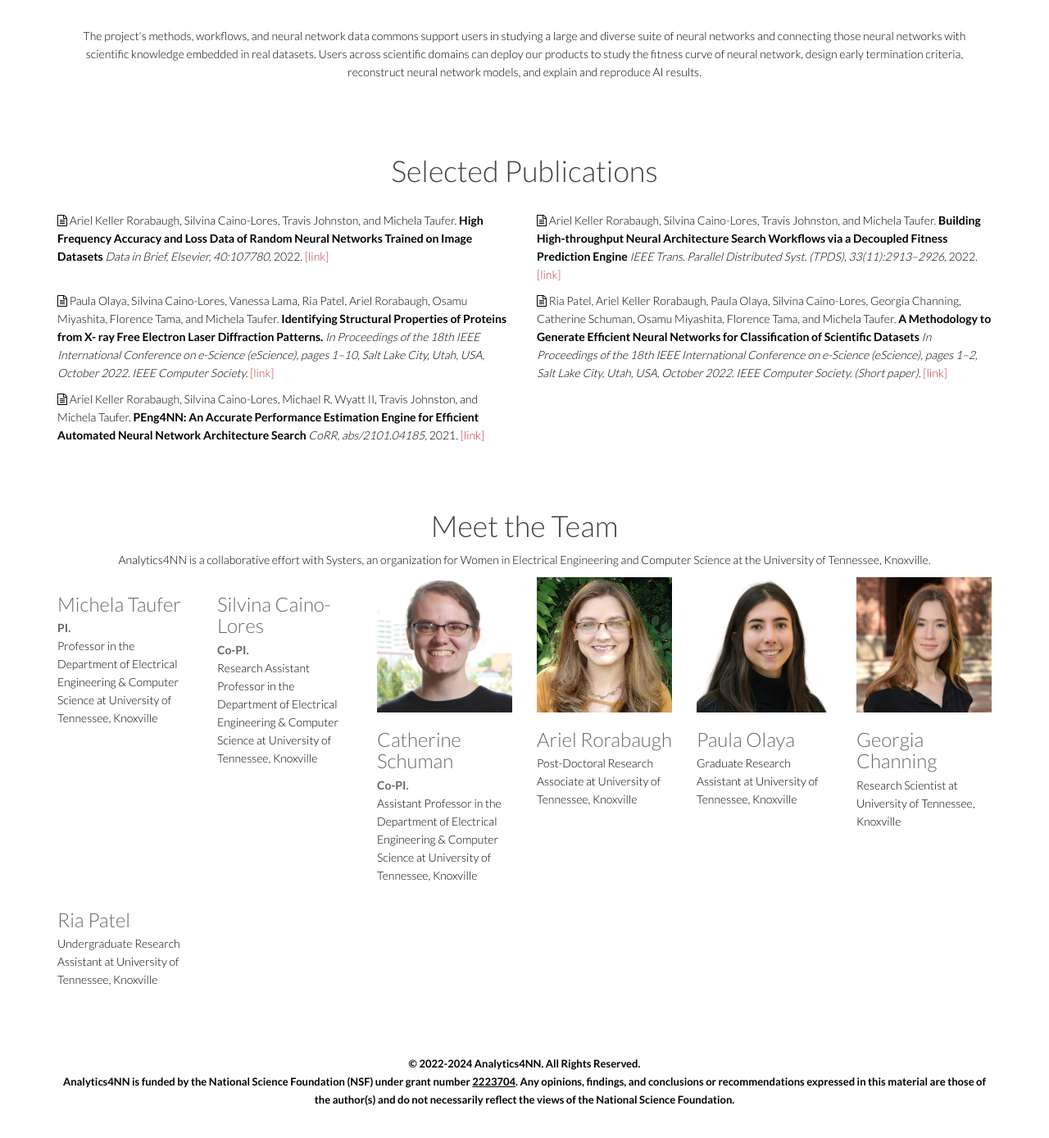
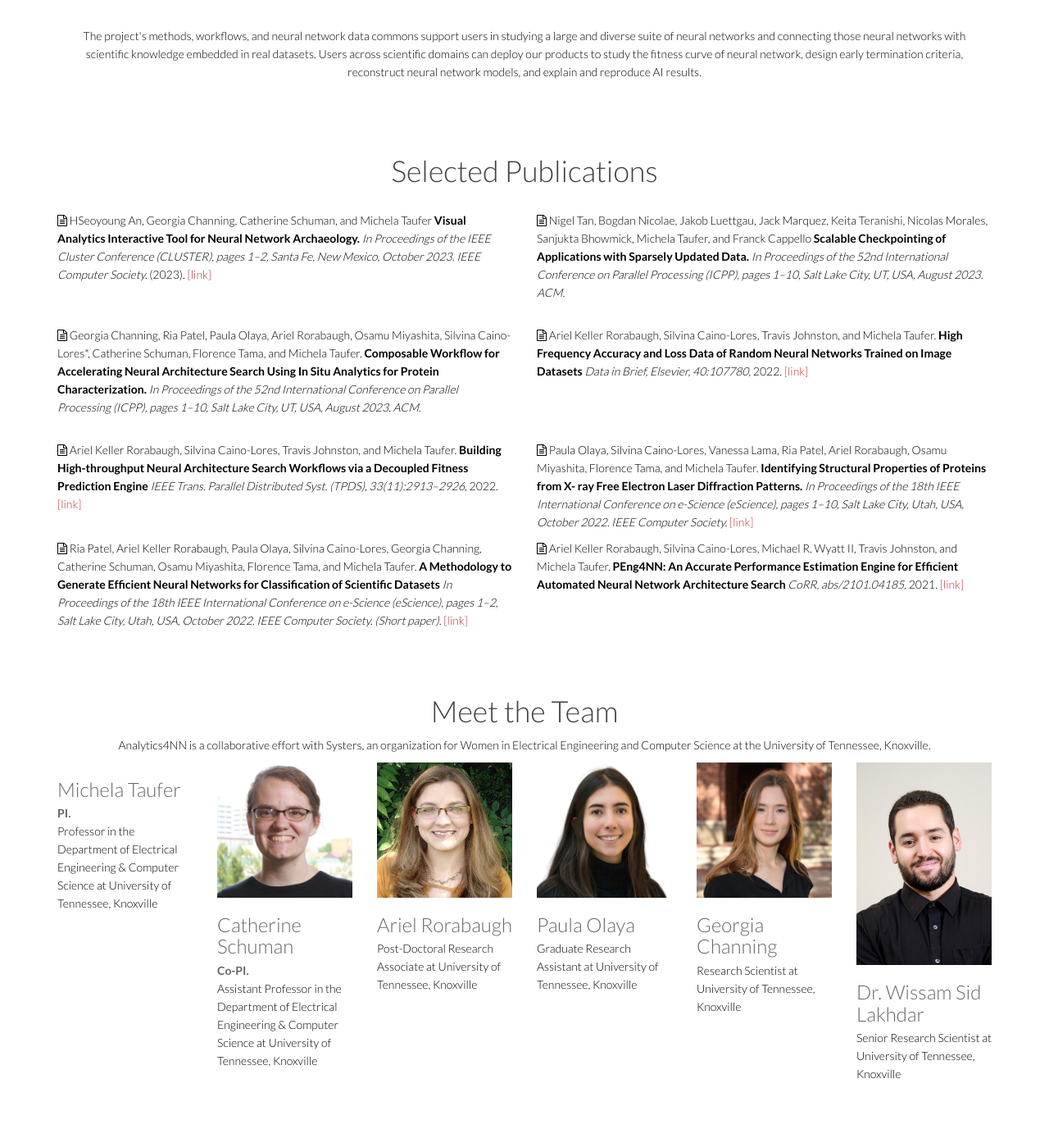
Before and after one commit to analytics4neuralnetworks/analytics4neuralnetworks.github.io, a Jekyll site: the page built from index.html, in a window 1280 px wide and 1400 px high, scrolled down 924 px. Shown: the top 1388 px of the window at 82% size. Built offline with Jekyll 4.4.1, drawn with Linux system fonts in a browser that asks for light colours; before the commit the page ends 2286 px from its top, so only the background shows below that; some of the changed text lies outside the part shown.

Commit message:
[add] publications and members

```diff
--- a/index.html
+++ b/index.html
@@ -34,7 +34,8 @@
             <div class="row">
                 <h1 class="padding-top bold title text-center">About Analytics4NN</h1>
                 <div class="text-center" style="padding: 20px">
-                    This project tackles the data challenge of enabling efficient neural network architecture search on the next-generation supercomputers by:
+                    This project tackles the data challenge of enabling efficient neural network architecture search on
+                    the next-generation supercomputers by:
                 </div>
                 <div class="col-md-6">
                     <div class="testimonial">
@@ -47,7 +48,8 @@
                             </div>
                             <div class="media-body">
                                 <span style="font-size: 18px">Defining methods</span>
-                                to increase throughput in neural network architecture search, enabling rapid and flexible training termination
+                                to increase throughput in neural network architecture search, enabling rapid and
+                                flexible training termination
                                 early in the training process across fitness measurements, datasets, and problems
                                 <!-- description 1 -->
                             </div>
@@ -61,8 +63,10 @@
                             </div>
                             <div class="media-body">
                                 <span style="font-size: 18px">Designing the building blocks</span>
-                                that transform existing neural network architecture search implementations from tightly-coupled, monolithic
-                                software tools embedding both search and prediction into a flexible, modular, and reusable workflow in which
+                                that transform existing neural network architecture search implementations from
+                                tightly-coupled, monolithic
+                                software tools embedding both search and prediction into a flexible, modular, and
+                                reusable workflow in which
                                 search and prediction are decoupled
                                 <!-- description 2 -->
                             </div>
@@ -79,8 +83,10 @@
                                 </span>
                             </div>
                             <div class="media-body">
-                                <span style="font-size: 18px">Generating a searchable and reusable neural network data commons </span>
-                                that shares full provenance of the lifespan of diverse neural networks through the generation, training, and validation stages
+                                <span style="font-size: 18px">Generating a searchable and reusable neural network data
+                                    commons </span>
+                                that shares full provenance of the lifespan of diverse neural networks through the
+                                generation, training, and validation stages
                             </div>
                         </div>
                         <div class="media wow scaleIn" data-wow-duration="500ms" data-wow-delay="300ms">
@@ -91,17 +97,22 @@
                                 </span>
                             </div>
                             <div class="media-body">
-                                <span style="font-size: 18px">Developing new curriculum material, online courses, and online training material </span>
-                                targeting neural network analysis and efficient architecture search topics, and designed to broader the HPC and AI communities
+                                <span style="font-size: 18px">Developing new curriculum material, online courses, and
+                                    online training material </span>
+                                targeting neural network analysis and efficient architecture search topics, and designed
+                                to broader the HPC and AI communities
                             </div>
                         </div>
                     </div>
                 </div>
             </div>
             <div class="text-center" style="padding: 20px">
-                The project's methods, workflows, and neural network data commons support users in studying a large and diverse suite of neural
-                networks and connecting those neural networks with scientific knowledge embedded in real datasets. Users across scientific domains
-                can deploy our products to study the fitness curve of neural network, design early termination criteria, reconstruct neural network
+                The project's methods, workflows, and neural network data commons support users in studying a large and
+                diverse suite of neural
+                networks and connecting those neural networks with scientific knowledge embedded in real datasets. Users
+                across scientific domains
+                can deploy our products to study the fitness curve of neural network, design early termination criteria,
+                reconstruct neural network
                 models, and explain and reproduce AI results.
             </div>
         </div><!--/#testimonial-container-->
@@ -116,52 +127,94 @@
                 <div class="row" style="padding-top: 20px">
                     <div class="col-xs-12 col-sm-6 publication">
                         <i class="fa fa-file-text-o"></i>
+                        HSeoyoung An, Georgia Channing, Catherine Schuman, and Michela Taufer
+                        <b>Visual Analytics
+                            Interactive Tool for Neural Network Archaeology.</b>
+                        <i>In Proceedings of the IEEE Cluster Conference
+                            (CLUSTER), pages 1–2, Santa Fe, New Mexico, October 2023. IEEE Computer Society.</i>
+                        (2023).
+                        <a href="https://www.computer.org/csdl/proceedings-article/cluster-workshops/2023/706200a050/1ShzfrxkVZ6"
+                            target="_blank">[link]</a>
+                    </div>
+                    <div class="col-xs-12 col-sm-6 publication">
+                        <i class="fa fa-file-text-o"></i>
+                        Nigel Tan, Bogdan Nicolae, Jakob Luettgau, Jack Marquez, Keita Teranishi, Nicolas Morales,
+                        Sanjukta Bhowmick, Michela Taufer, and Franck Cappello
+                        <b>Scalable Checkpointing of Applications with Sparsely Updated Data.</b>
+                        <i>In Proceedings of the 52nd International Conference on Parallel Processing (ICPP), pages
+                            1–10, Salt Lake City, UT, USA, August 2023. ACM.</i>
+
+                    </div>
+                </div>
+                <div class="row" style="padding-top: 20px">
+                    <div class="col-xs-12 col-sm-6 publication">
+                        <i class="fa fa-file-text-o"></i>
+                        Georgia Channing, Ria Patel, Paula Olaya, Ariel Rorabaugh, Osamu Miyashita, Silvina
+                        Caino-Lores*, Catherine Schuman, Florence Tama, and Michela Taufer.
+                        <b>Composable Workflow for Accelerating Neural Architecture Search Using In Situ Analytics for
+                            Protein Characterization.</b>
+                        <i>In Proceedings of the 52nd International Conference on Parallel Processing (ICPP), pages
+                            1–10,
+                            Salt Lake City, UT, USA, August 2023. ACM.</i>
+                    </div>
+                    <div class="col-xs-12 col-sm-6 publication">
+                        <i class="fa fa-file-text-o"></i>
                         Ariel Keller Rorabaugh, Silvina Caino-Lores, Travis Johnston, and Michela Taufer.
                         <b>High Frequency Accuracy and Loss Data of Random Neural Networks Trained on Image Datasets</b>
                         <i>Data in Brief, Elsevier, 40:107780,</i>
                         2022.
-                        <a href="https://www.sciencedirect.com/science/article/pii/S2352340921010544" target="_blank">[link]</a>
+                        <a href="https://www.sciencedirect.com/science/article/pii/S2352340921010544"
+                            target="_blank">[link]</a>
                     </div>
+                </div>
+                <div class="row" style="padding-top: 20px">
+
                     <div class="col-xs-12 col-sm-6 publication">
                         <i class="fa fa-file-text-o"></i>
                         Ariel Keller Rorabaugh, Silvina Caino-Lores, Travis Johnston, and Michela Taufer.
-                        <b>Building High-throughput Neural Architecture Search Workflows via a Decoupled Fitness Prediction Engine</b>
+                        <b>Building High-throughput Neural Architecture Search Workflows via a Decoupled Fitness
+                            Prediction Engine</b>
                         <i>IEEE Trans. Parallel Distributed Syst. (TPDS), 33(11):2913–2926,</i>
                         2022.
                         <a href="https://ieeexplore.ieee.org/document/9674227" target="_blank">[link]</a>
                     </div>
+                    <div class="col-xs-12 col-sm-6 publication">
+                        <i class="fa fa-file-text-o"></i>
+                        Paula Olaya, Silvina Caino-Lores, Vanessa Lama, Ria Patel, Ariel Rorabaugh, Osamu Miyashita,
+                        Florence Tama, and Michela Taufer.
+                        <b>Identifying Structural Properties of Proteins from X- ray Free Electron Laser Diffraction
+                            Patterns.</b>
+                        <i>In Proceedings of the 18th IEEE International Conference on e-Science (eScience), pages 1–10,
+                            Salt Lake City, Utah, USA, October 2022. IEEE Computer Society.</i>
+                        <a href="" target="_blank">[link]</a>
+                    </div>
                 </div>
 
                 <div class="row">
+
                     <div class="col-xs-12 col-sm-6 publication">
                         <i class="fa fa-file-text-o"></i>
-                        Paula Olaya, Silvina Caino-Lores, Vanessa Lama, Ria Patel, Ariel Rorabaugh, Osamu Miyashita, Florence Tama, and Michela Taufer.
-                        <b>Identifying Structural Properties of Proteins from X- ray Free Electron Laser Diffraction Patterns.</b>
-                        <i>In Proceedings of the 18th IEEE International Conference on e-Science (eScience), pages 1–10, Salt Lake City, Utah, USA, October 2022. IEEE Computer Society.</i>
+                        Ria Patel, Ariel Keller Rorabaugh, Paula Olaya, Silvina Caino-Lores, Georgia Channing, Catherine
+                        Schuman, Osamu Miyashita, Florence Tama, and Michela Taufer.
+                        <b>A Methodology to Generate Efficient Neural Networks for Classification of Scientific
+                            Datasets</b>
+                        <i>In Proceedings of the 18th IEEE International Conference on e-Science (eScience), pages 1–2,
+                            Salt Lake City, Utah, USA, October 2022. IEEE Computer Society. (Short paper).</i>
                         <a href="" target="_blank">[link]</a>
                     </div>
                     <div class="col-xs-12 col-sm-6 publication">
                         <i class="fa fa-file-text-o"></i>
-                        Ria Patel, Ariel Keller Rorabaugh, Paula Olaya, Silvina Caino-Lores, Georgia Channing, Catherine Schuman, Osamu Miyashita, Florence Tama, and Michela Taufer.
-                        <b>A Methodology to Generate Efficient Neural Networks for Classification of Scientific Datasets</b>
-                        <i>In Proceedings of the 18th IEEE International Conference on e-Science (eScience), pages 1–2, Salt Lake City, Utah, USA, October 2022. IEEE Computer Society. (Short paper).</i>
-                        <a href="" target="_blank">[link]</a>
-                    </div>
-
-
-                </div>
-
-                <div class="row">
-                    <div class="col-xs-12 col-sm-6 publication">
-                        <i class="fa fa-file-text-o"></i>
-                        Ariel Keller Rorabaugh, Silvina Caino-Lores, Michael R. Wyatt II, Travis Johnston, and Michela Taufer.
-                        <b>PEng4NN: An Accurate Performance Estimation Engine for Efficient Automated Neural Network Architecture Search</b>
+                        Ariel Keller Rorabaugh, Silvina Caino-Lores, Michael R. Wyatt II, Travis Johnston, and Michela
+                        Taufer.
+                        <b>PEng4NN: An Accurate Performance Estimation Engine for Efficient Automated Neural Network
+                            Architecture Search</b>
                         <i>CoRR, abs/2101.04185,</i>
                         2021.
                         <a href="https://arxiv.org/abs/2101.04185v2" target="_blank">[link]</a>
                     </div>
 
                 </div>
+
 
                 <!-- <div class="row">
 
@@ -174,21 +227,22 @@
                 </div>
                 <div class="row"> -->
 
-                </div>
             </div>
         </div>
+    </div>
     </div>
 </section>
 
 <section id="team">
     <div class="container">
         <div id="team-carousel" class="carousel slide wow fadeIn" data-ride="carousel" data-wow-duration="400ms"
-             data-wow-delay="400ms">
+            data-wow-delay="400ms">
             <div class="row padding-top">
                 <h1 class="title text-center wow fadeInDown" data-wow-duration="500ms" data-wow-delay="300ms">Meet the
                     Team</h1>
                 <p class="text-center wow fadeInDown" data-wow-duration="400ms" data-wow-delay="400ms">Analytics4NN is a
-                    collaborative effort with Systers, an organization for Women in Electrical Engineering and Computer Science at the University of
+                    collaborative effort with Systers, an organization for Women in Electrical Engineering and Computer
+                    Science at the University of
                     Tennessee, Knoxville.</p>
                 <!--clearfix xs every 2 to ensure uniform height in each row on mobile-->
                 <div class="clearfix visible-xs"></div>
@@ -201,35 +255,16 @@
                             <div class="social-profile">
                                 <ul class="nav nav-pills">
                                     <li><a href="mailto:mtaufer@utk.edu"><i class="fa fa-envelope"></i></a></li>
-                                    <li><a href="https://www.eecs.utk.edu/people/faculty/dr-michela-taufer/" target="_blank"><i
-                                            class="fa fa-link"></i></a></li>
+                                    <li><a href="https://www.eecs.utk.edu/people/faculty/dr-michela-taufer/"
+                                            target="_blank"><i class="fa fa-link"></i></a></li>
                                 </ul>
                             </div>
                         </div>
                         <div class="person-info">
                             <h2>Michela Taufer</h2>
                             <strong style="color: #666">PI.</strong>
-                            <p>Professor in the Department of Electrical Engineering &amp; Computer Science at University of Tennessee, Knoxville</p>
-                        </div>
-                    </div>
-                </div>
-                <div class="col-sm-2 col-xs-6">
-                    <div class="team-single-wrapper">
-                        <div class="team-single">
-                            <div class="person-thumb">
-                                <img src="images/about/silvina-color.png" class="img-responsive" alt="">
-                            </div>
-                            <div class="social-profile">
-                                <ul class="nav nav-pills">
-                                    <li><a href="mailto:scainolo@utk.edu"><i
-                                            class="fa fa-envelope"></i></a></li>
-                                </ul>
-                            </div>
-                        </div>
-                        <div class="person-info">
-                            <h2>Silvina Caino-Lores</h2>
-                            <strong style="color: #666">Co-PI.</strong>
-                            <p>Research Assistant Professor in the Department of Electrical Engineering &amp; Computer Science at University of Tennessee, Knoxville</p>
+                            <p>Professor in the Department of Electrical Engineering &amp; Computer Science at
+                                University of Tennessee, Knoxville</p>
                         </div>
                     </div>
                 </div>
@@ -244,15 +279,15 @@
                             </div>
                             <div class="social-profile">
                                 <ul class="nav nav-pills">
-                                    <li><a href="mailto:cschuman@utk.edu"><i
-                                            class="fa fa-envelope"></i></a></li>
+                                    <li><a href="mailto:cschuman@utk.edu"><i class="fa fa-envelope"></i></a></li>
                                 </ul>
                             </div>
                         </div>
                         <div class="person-info">
                             <h2>Catherine Schuman</h2>
                             <strong style="color: #666">Co-PI.</strong>
-                            <p>Assistant Professor in the Department of Electrical Engineering &amp; Computer Science at University of Tennessee, Knoxville</p>
+                            <p>Assistant Professor in the Department of Electrical Engineering &amp; Computer Science at
+                                University of Tennessee, Knoxville</p>
                         </div>
                     </div>
                 </div>
@@ -264,8 +299,7 @@
                             </div>
                             <div class="social-profile">
                                 <ul class="nav nav-pills">
-                                    <li><a href="mailto:aror@utk.edu"><i
-                                            class="fa fa-envelope"></i></a></li>
+                                    <li><a href="mailto:aror@utk.edu"><i class="fa fa-envelope"></i></a></li>
                                 </ul>
                             </div>
                         </div>
@@ -285,8 +319,7 @@
                             </div>
                             <div class="social-profile">
                                 <ul class="nav nav-pills">
-                                    <li><a href="mailto:polaya@utk.edu"><i
-                                            class="fa fa-envelope"></i></a></li>
+                                    <li><a href="mailto:polaya@utk.edu"><i class="fa fa-envelope"></i></a></li>
                                 </ul>
                             </div>
                         </div>
@@ -304,8 +337,7 @@
                             </div>
                             <div class="social-profile">
                                 <ul class="nav nav-pills">
-                                    <li><a href="mailto:gchannin@vols.utk.edu"><i
-                                            class="fa fa-envelope"></i></a></li>
+                                    <li><a href="mailto:gchannin@vols.utk.edu"><i class="fa fa-envelope"></i></a></li>
                                 </ul>
                             </div>
                         </div>
@@ -315,13 +347,60 @@
                         </div>
                     </div>
                 </div>
+                <div class="col-sm-2 col-xs-6">
+                    <div class="team-single-wrapper">
+                        <div class="team-single">
+                            <div class="person-thumb">
+                                <img src="images/about/wissam_sid_lakhdar.jpg" class="img-responsive" alt="">
+                            </div>
+                            <div class="social-profile">
+                                <ul class="nav nav-pills">
+                                    <li><a href="mailto:wsidlakh@utk.edu"><i class="fa fa-envelope"></i></a></li>
+                                </ul>
+                            </div>
+                        </div>
+                        <div class="person-info">
+                            <h2>Dr. Wissam Sid Lakhdar</h2>
+                            <p>Senior Research Scientist at University of Tennessee, Knoxville</p>
+                        </div>
+                    </div>
+                </div>
             </div>
         </div>
-        <div class="row">
-            <div class="item">
-                <!--clearfix xs every 2 to ensure uniform height in each row on mobile-->
-                <!--clearfix xs every 2 to ensure uniform height in each row on mobile-->
+
+    </div>
+</section>
+
+<section id="team">
+    <div class="container">
+        <div id="team-carousel" class="carousel slide wow fadeIn" data-ride="carousel" data-wow-duration="400ms"
+            data-wow-delay="400ms">
+            <div class="row padding-top">
+                <h1 class="title text-center wow fadeInDown" data-wow-duration="500ms" data-wow-delay="300ms">Alumni
+                </h1>
+
                 <div class="clearfix visible-xs"></div>
+                <div class="col-sm-2 col-xs-6">
+                    <div class="team-single-wrapper">
+                        <div class="team-single">
+                            <div class="person-thumb">
+                                <img src="images/about/silvina-color.png" class="img-responsive" alt="">
+                            </div>
+                            <div class="social-profile">
+                                <ul class="nav nav-pills">
+                                    <li><a href="mailto:scainolo@utk.edu"><i class="fa fa-envelope"></i></a></li>
+                                </ul>
+                            </div>
+                        </div>
+                        <div class="person-info">
+                            <h2>Silvina Caino-Lores</h2>
+                            <strong style="color: #666">Co-PI.</strong>
+                            <p>Research Assistant Professor in the Department of Electrical Engineering &amp; Computer
+                                Science at University of Tennessee, Knoxville</p>
+                        </div>
+                    </div>
+                </div>
+
                 <div class="col-sm-2 col-xs-6">
                     <div class="team-single-wrapper">
                         <div class="team-single">
@@ -330,14 +409,13 @@
                             </div>
                             <div class="social-profile">
                                 <ul class="nav nav-pills">
-                                    <li><a href="mailto:rpatel77@vols.utk.edu"><i
-                                            class="fa fa-envelope"></i></a></li>
+                                    <li><a href="mailto:rpatel77@vols.utk.edu"><i class="fa fa-envelope"></i></a></li>
                                 </ul>
                             </div>
                         </div>
                         <div class="person-info">
                             <h2>Ria Patel</h2>
-                            <p>Undergraduate Research Assistant at University of Tennessee, Knoxville</p>
+                            <p>Graduate Research Assistant at University of Tennessee, Knoxville</p>
                         </div>
                     </div>
                 </div>
```
Also changed, not shown: images/about/wissam_sid_lakhdar.jpg (added).
